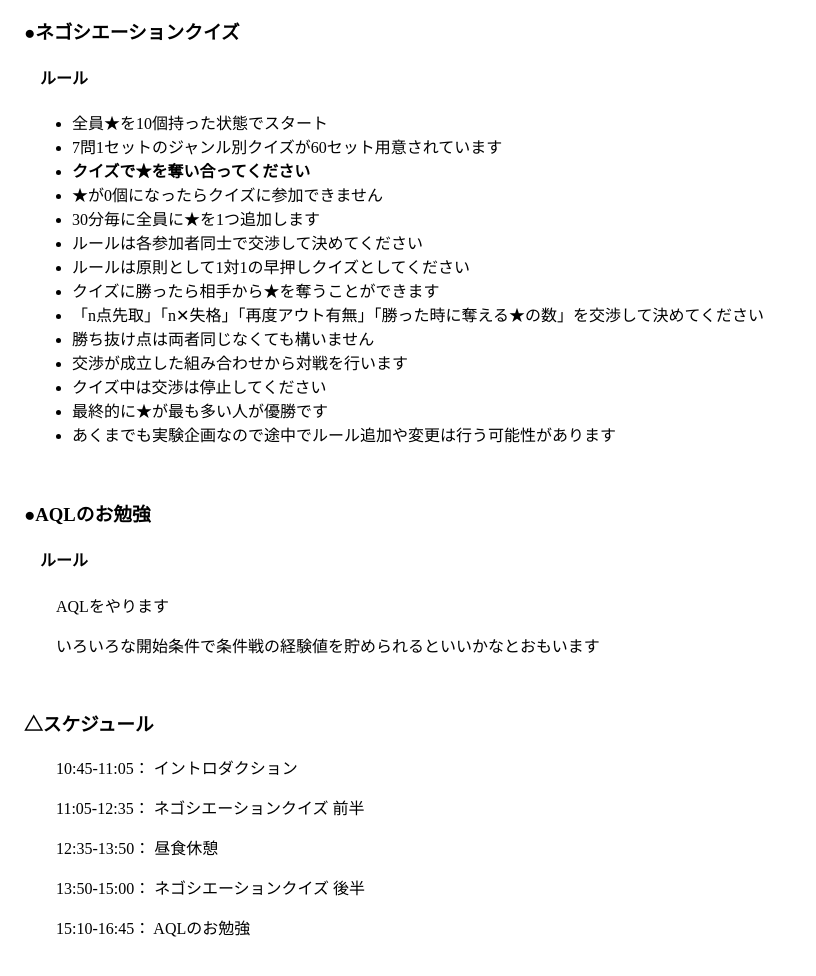
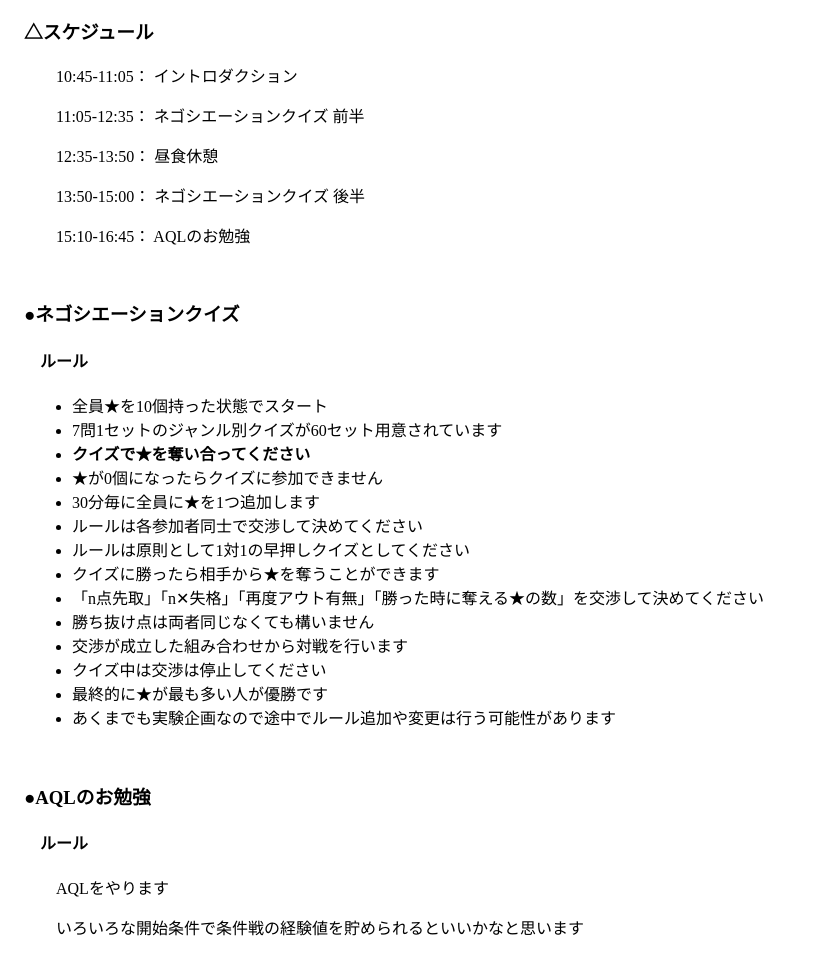
Before and after one commit to gbtcn/bana2025, a plain HTML site: page index.html in a window 1280 px wide. Shown: the part 58-1034 px from the top of the page, without its empty margins (0-816 px from the left). Before the commit the page ends 1013 px from the top, so only its background shows below. Drawn offline with Linux system fonts and the light colour scheme.

Commit message:
修正漏れを再コミット

```diff
--- a/index.html
+++ b/index.html
@@ -8,6 +8,13 @@
 </head>
 <body>
   <h2>バナナクラブ2025年6月例会</h2>
+  <h3>△スケジュール</h3>
+  <p>10:45-11:05： イントロダクション</p>
+  <p>11:05-12:35： ネゴシエーションクイズ 前半</p>
+  <p>12:35-13:50： 昼食休憩</p>
+  <p>13:50-15:00： ネゴシエーションクイズ 後半</p>
+  <p>15:10-16:45： AQLのお勉強</p>
+  <br>
   <h3>●ネゴシエーションクイズ</h3>
   <h4>ルール</h4>
   <ul class="indented">
@@ -30,13 +37,7 @@
   <h3>●AQLのお勉強</h3>
   <h4>ルール</h4>
   <p>AQLをやります</p>
-  <p>いろいろな開始条件で条件戦の経験値を貯められるといいかなとおもいます</p>
+  <p>いろいろな開始条件で条件戦の経験値を貯められるといいかなと思います</p>
   <br>
-  <h3>△スケジュール</h3>
-  <p>10:45-11:05： イントロダクション</p>
-  <p>11:05-12:35： ネゴシエーションクイズ 前半</p>
-  <p>12:35-13:50： 昼食休憩</p>
-  <p>13:50-15:00： ネゴシエーションクイズ 後半</p>
-  <p>15:10-16:45： AQLのお勉強</p>
 </body>
 </html>
```
